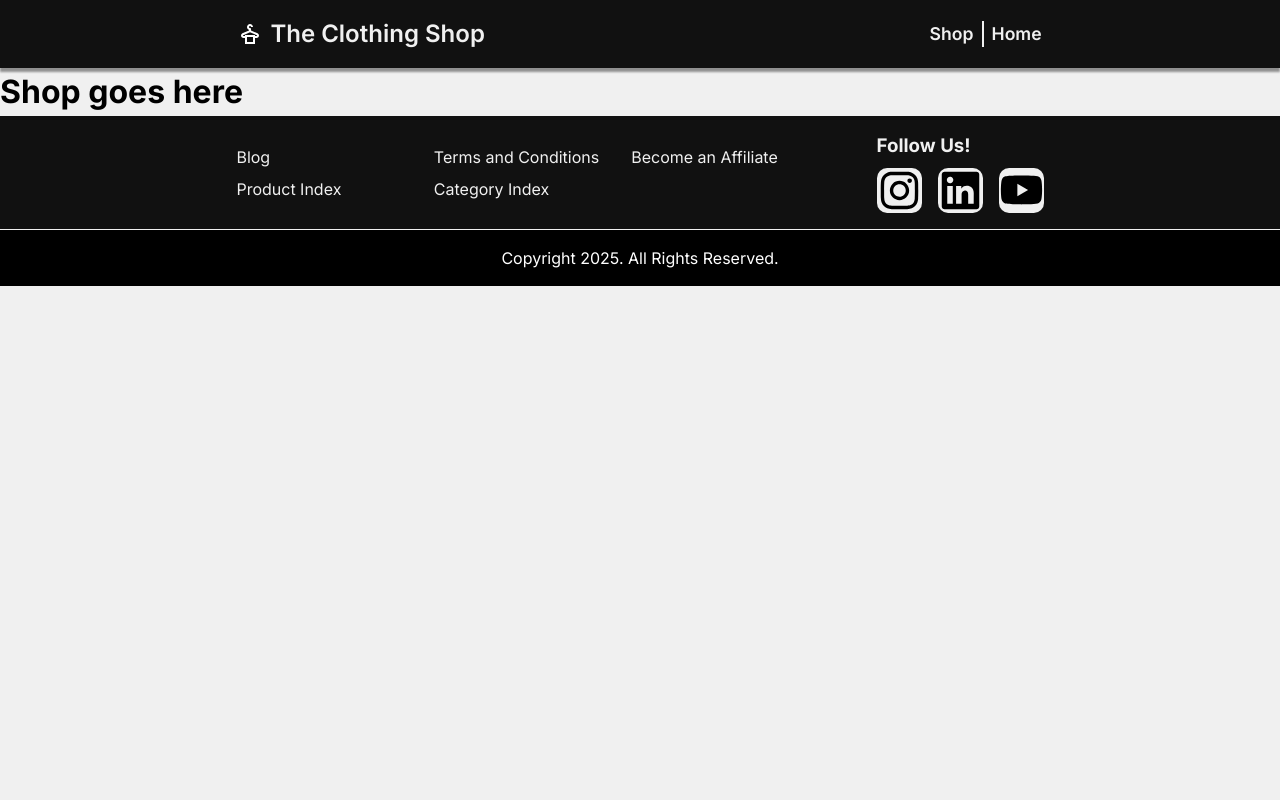
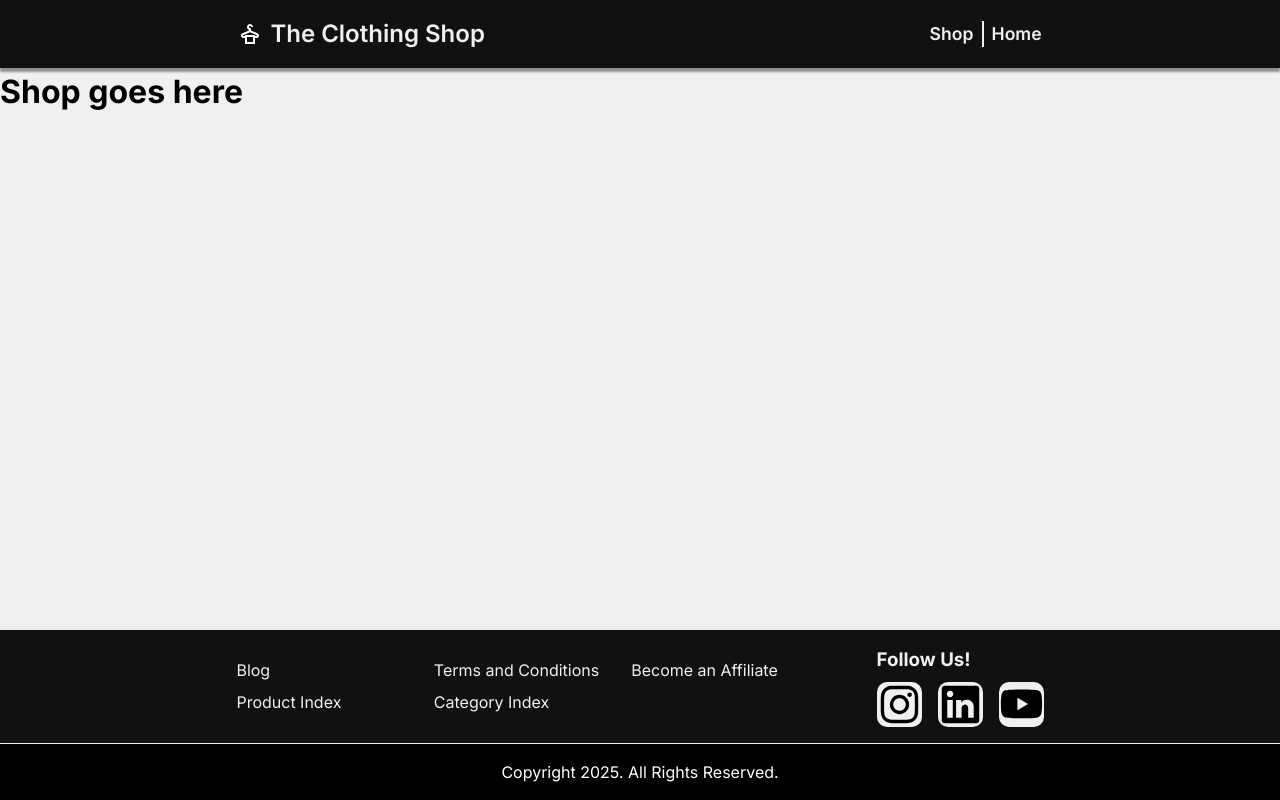
Before and after one commit to Exemption6877/odin-shopping-cart, a React (Vite) app: page /shop in a window 1280 px wide. Built offline with nearby package versions, Linux system fonts and the light colour scheme.

Commit message:
Make navbar footer to be at top/bot

```diff
--- a/src/components/App.jsx
+++ b/src/components/App.jsx
@@ -4,7 +4,6 @@ import styles from "./App.module.css";
 import Navbar from "./Navigation/Navbar";
 
 function App() {
-  // I will put footer, topnavbar here
   return (
     <div className={styles.app}>
       <Navbar />
--- a/src/components/App.module.css
+++ b/src/components/App.module.css
@@ -1,8 +1,5 @@
-.main {
-  flex: 1;
-}
-
 .app {
   display: flex;
   flex-direction: column;
+  min-height: 100vh;
 }
--- a/src/components/Navigation/Navbar.module.css
+++ b/src/components/Navigation/Navbar.module.css
@@ -2,6 +2,7 @@
 
 .navbar {
   display: inline-flex;
+  width: 100%;
   background-color: var(--main-color);
   padding: var(--nav-padding);
   align-items: center;
--- a/src/components/Shop/Shop.jsx
+++ b/src/components/Shop/Shop.jsx
@@ -1,7 +1,9 @@
+import styles from "./Shop.module.css";
+
 export default function Shop() {
   return (
-    <>
+    <div className={styles.shop}>
       <h1>Shop goes here</h1>
-    </>
+    </div>
   );
 }
--- a/src/components/Shop/Shop.module.css
+++ b/src/components/Shop/Shop.module.css
@@ -0,0 +1,4 @@
+.shop {
+  flex-grow: 1;
+  display: flex;
+}
--- a/src/styles/globals.css
+++ b/src/styles/globals.css
@@ -9,12 +9,9 @@ html,
 body {
   font-family: var(--font-main);
   background-color: var(--secondary-color);
-  height: 100%;
-}
-
-body {
   display: flex;
   flex-direction: column;
+  height: 100%;
 }
 
 a {
```
